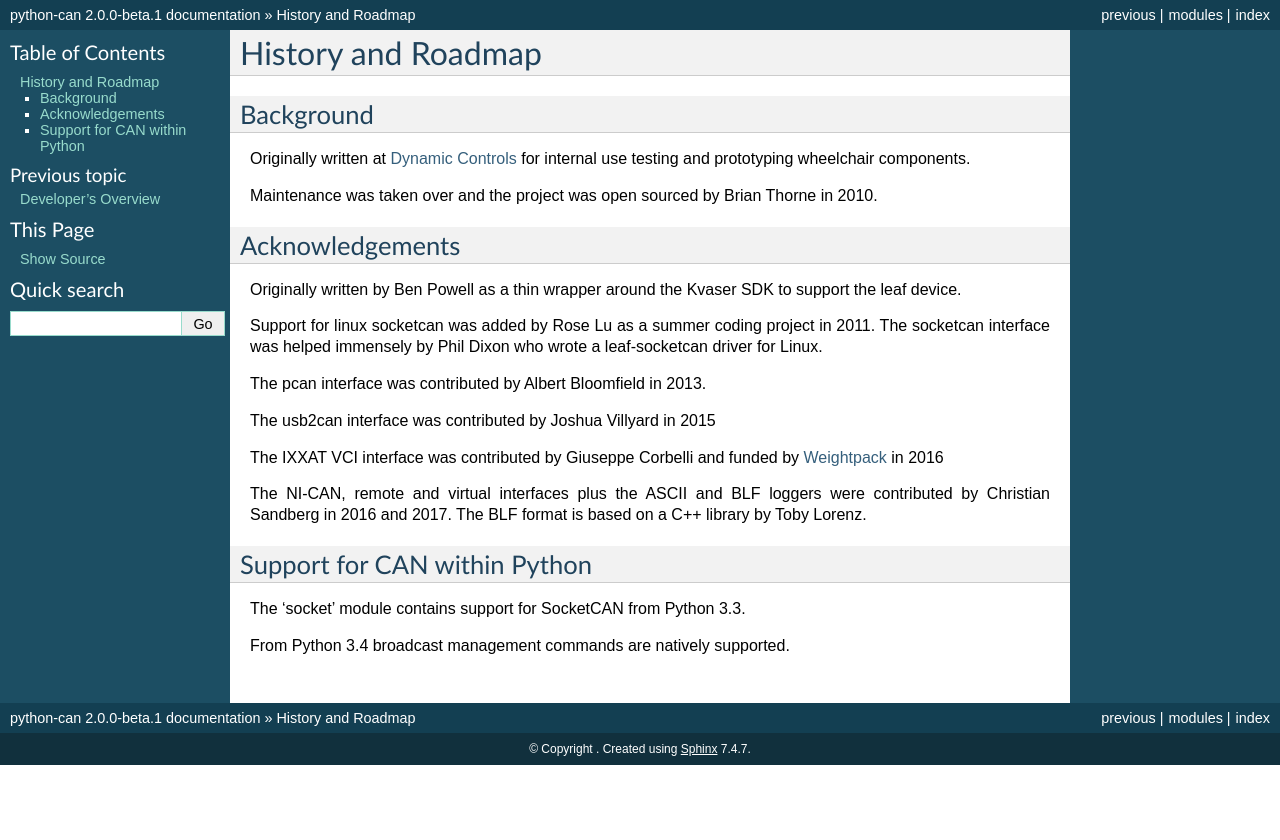
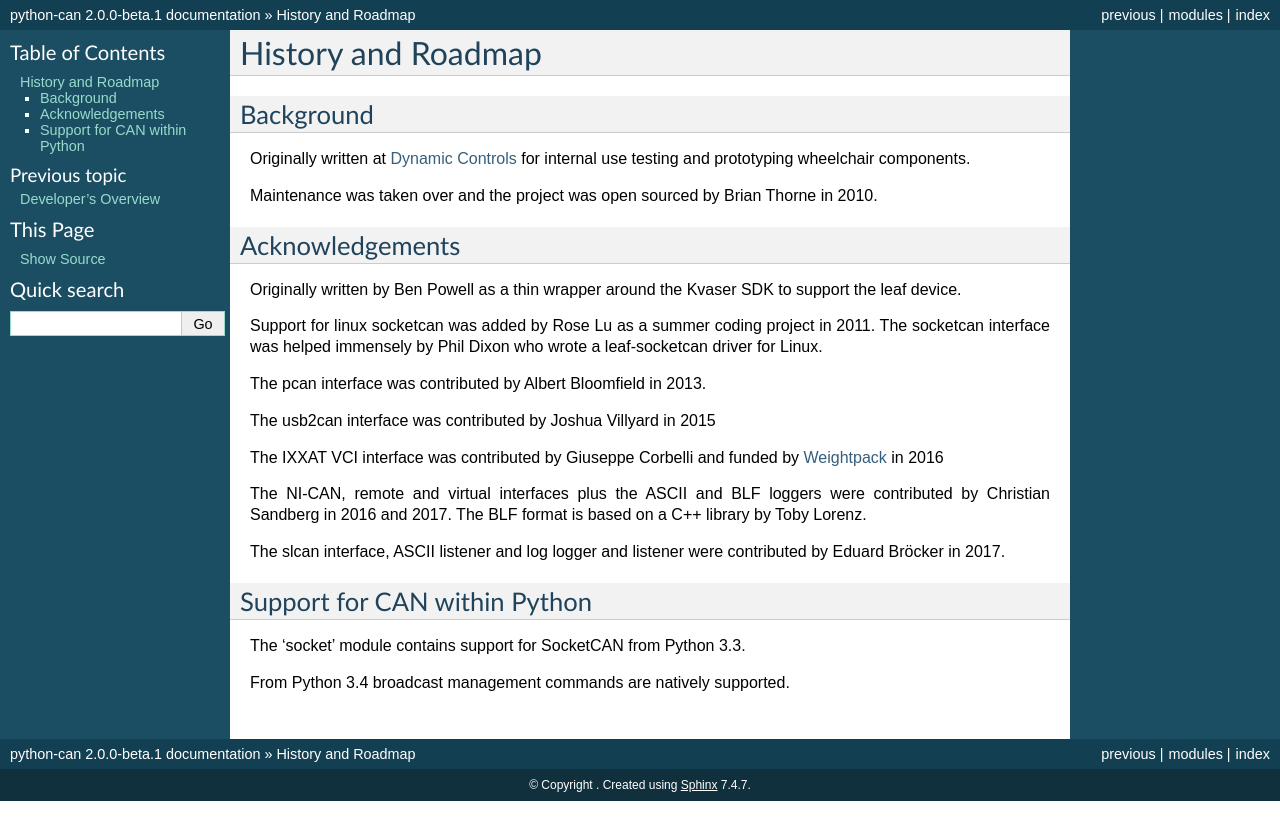
Before and after one commit to hardbyte/python-can, a Sphinx documentation site: the page built from doc/history.rst, in a window 1280 px wide. Shown: the top 840 px of the page. Built offline with Sphinx 7.4.7, drawn with Linux system fonts in a browser that asks for light colours.

Commit message:
Update history: Add me to contribution list
Added some hint, whom to claim for bugs with .log or .asc format

```diff
--- a/doc/history.rst
+++ b/doc/history.rst
@@ -31,6 +31,8 @@ The NI-CAN, remote and virtual interfaces plus the ASCII and BLF loggers were
 contributed by Christian Sandberg in 2016 and 2017. The BLF format is based on
 a C++ library by Toby Lorenz.
 
+The slcan interface, ASCII listener and log logger and listener were contributed by Eduard Bröcker in 2017.
+
 
 Support for CAN within Python
 -----------------------------
```
